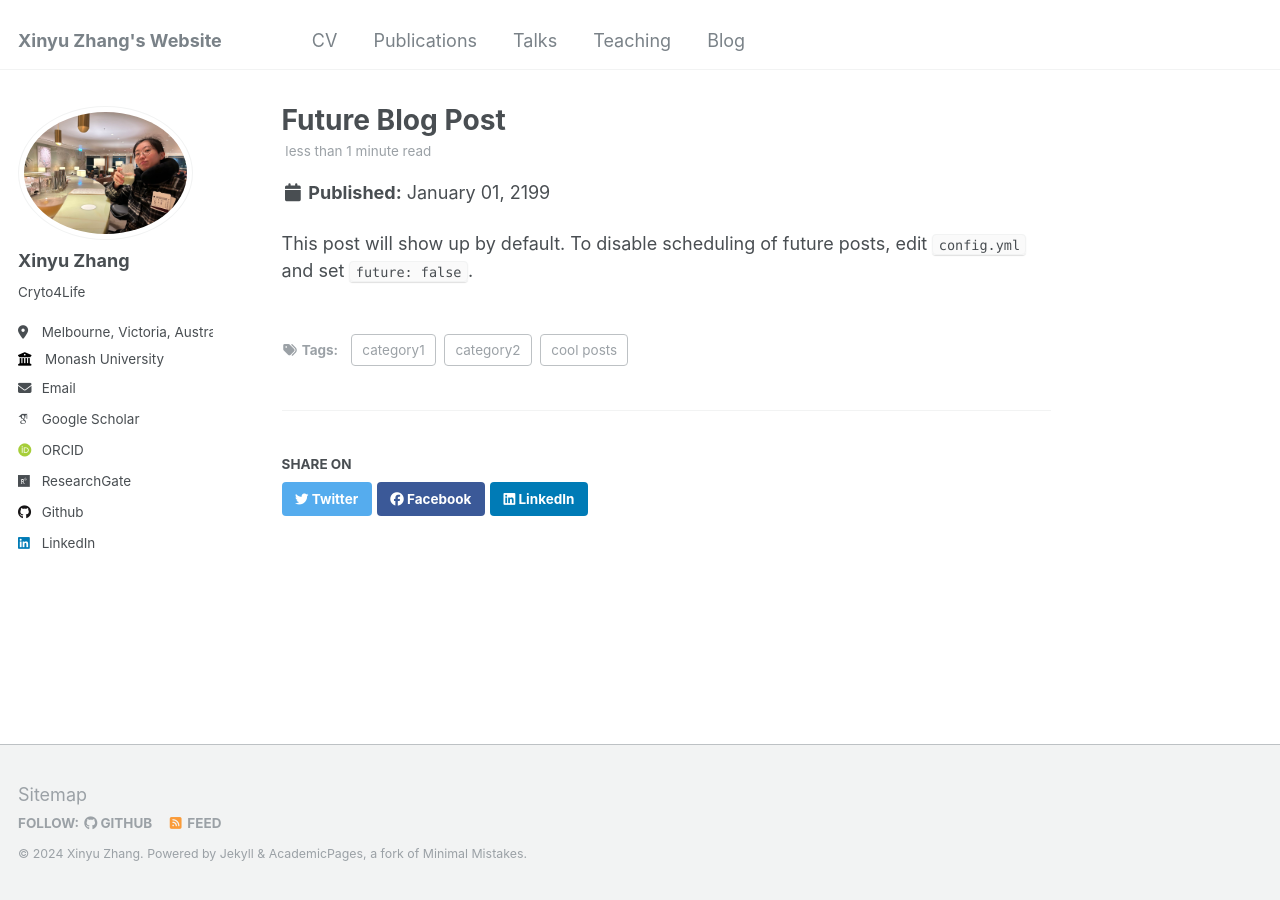
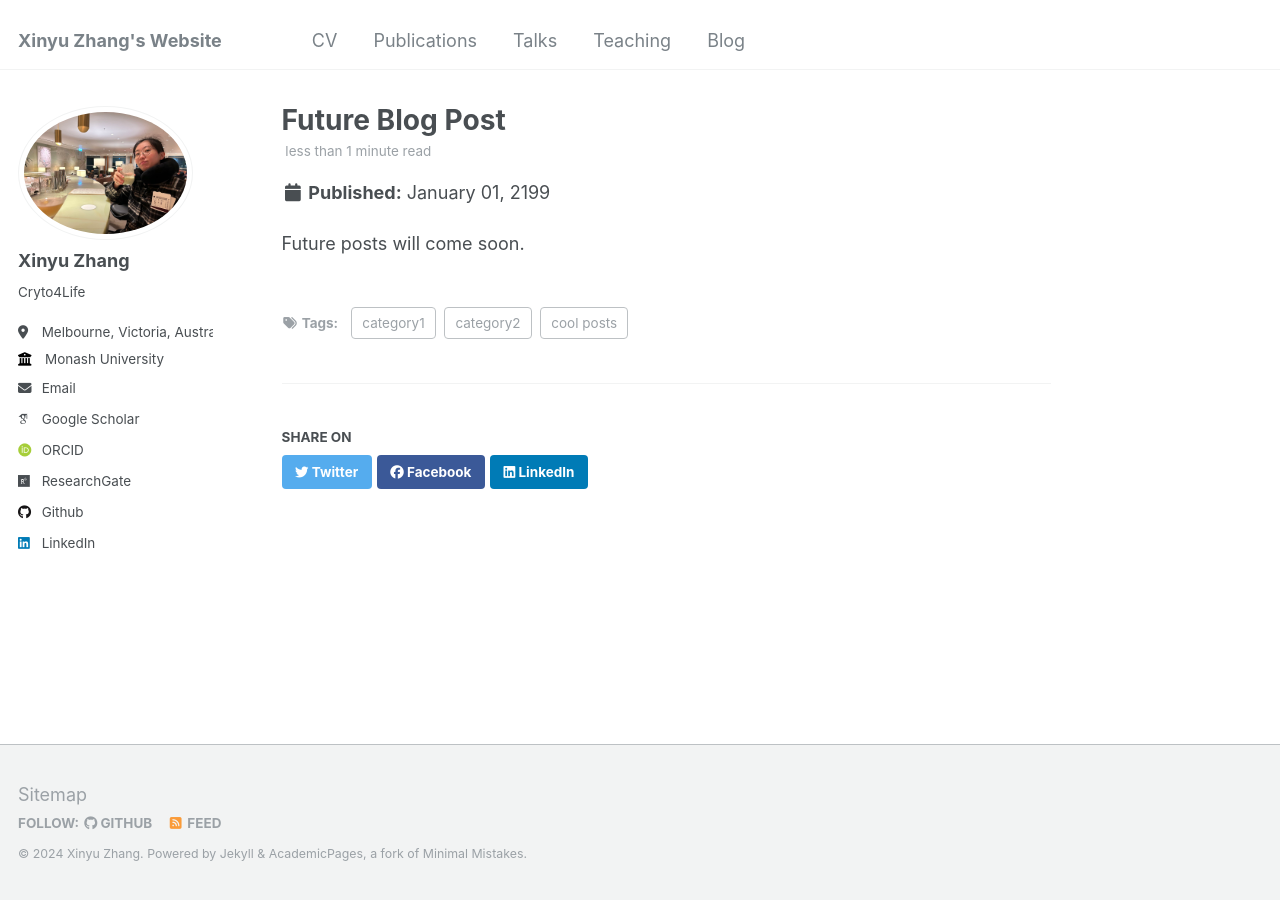
Before and after one commit to cryptome-xyz/cryptome-xyz.github.io, a Jekyll site: the page built from _posts/2199-01-01-future-post.md, in a window 1280 px wide. Built offline with Jekyll 4.4.1, drawn with Linux system fonts in a browser that asks for light colours; some web fonts are replaced.

Commit message:
Update 2199-01-01-future-post.md

```diff
--- a/_posts/2199-01-01-future-post.md
+++ b/_posts/2199-01-01-future-post.md
@@ -7,5 +7,4 @@
   - category1
   - category2
 ---
-
-This post will show up by default. To disable scheduling of future posts, edit `config.yml` and set `future: false`.
+Future posts will come soon.
```
